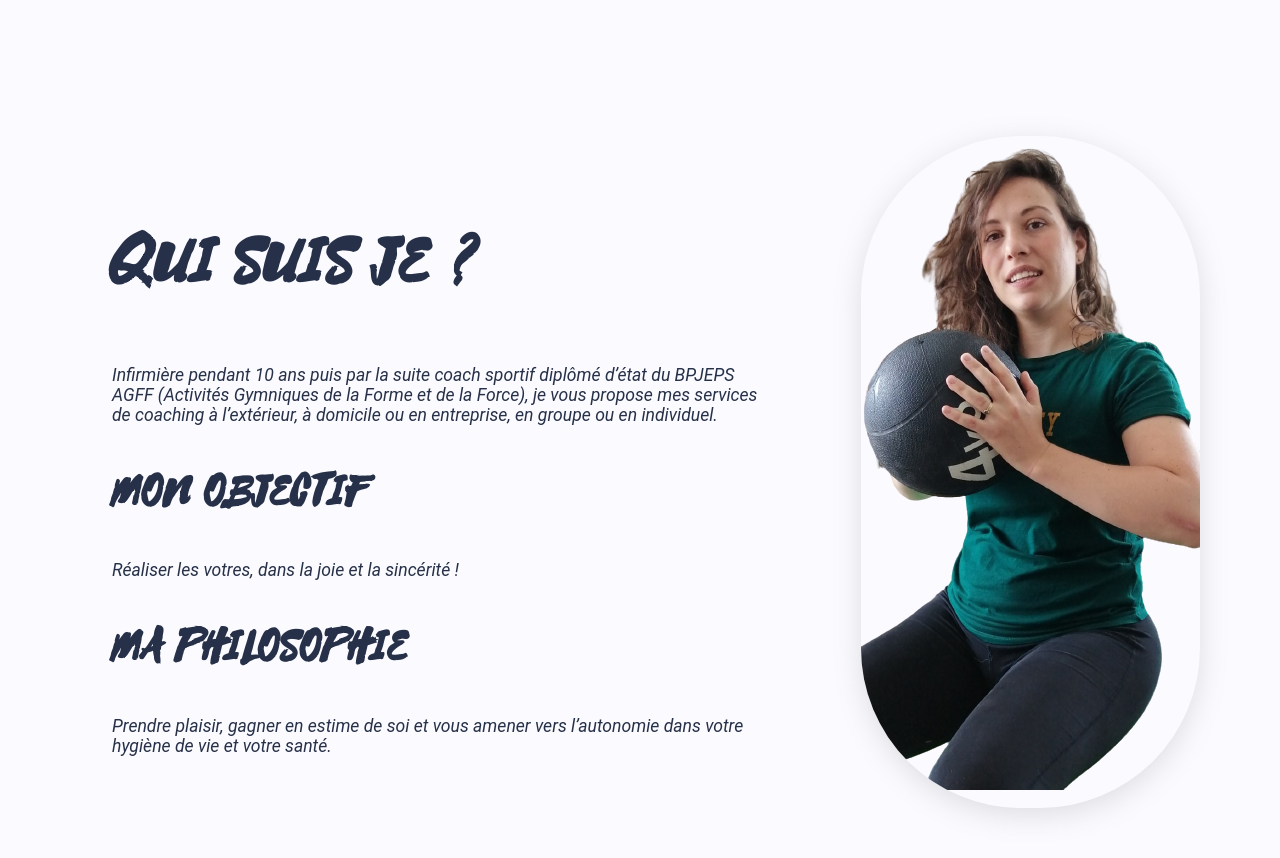
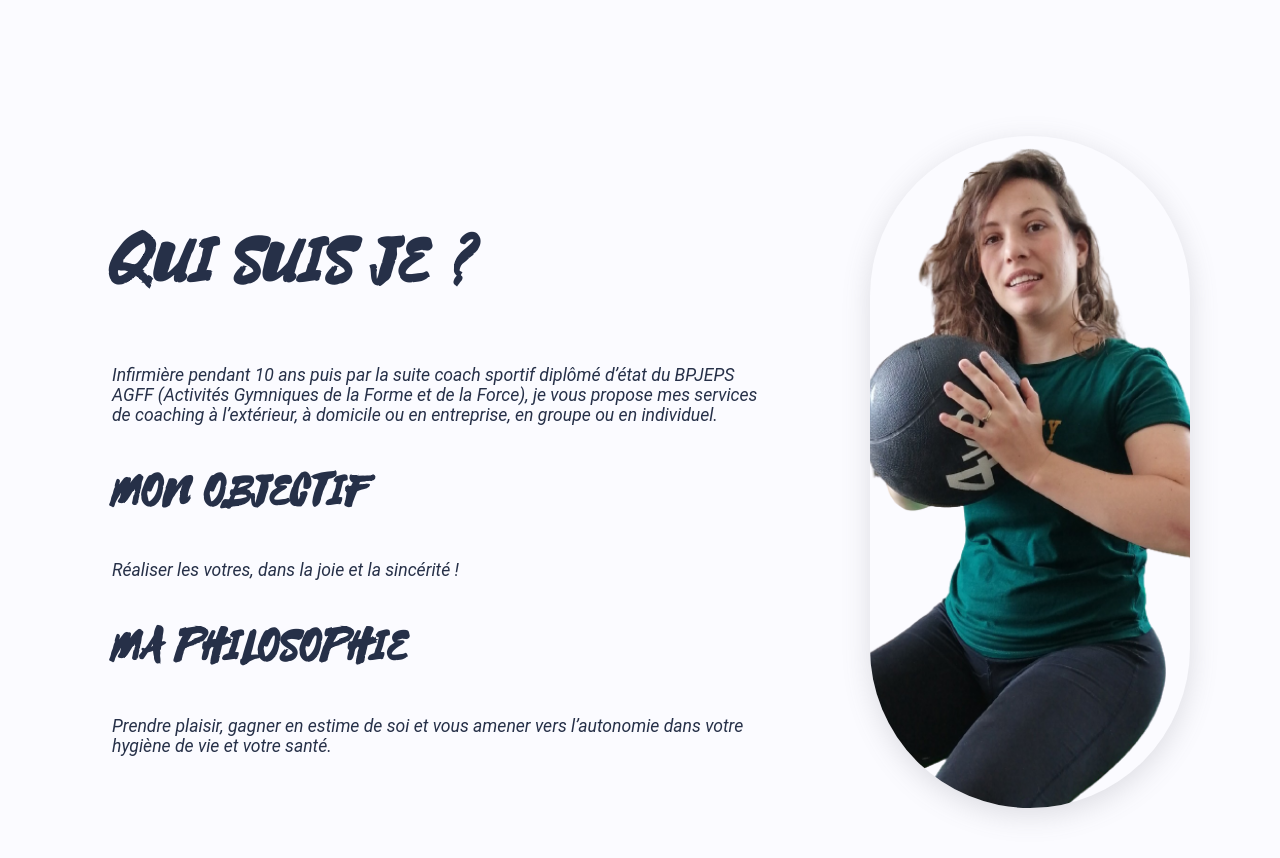
Before and after one commit to danidji/mama_mouv, a Next.js app: page / in a window 1280 px wide. Shown: the part 760-1618 px from the top of the page. Built offline with nearby package versions, Linux system fonts and the light colour scheme.

Commit message:
MOD - affichage image présentation

```diff
--- a/components/MainContent.jsx
+++ b/components/MainContent.jsx
@@ -67,15 +67,19 @@
                     </div>
                     <div className="image_pres">
                         <div className="frame">
+                            <div style={{width:'100%', height:'100%', position:'relative'}}>
                                 <Image
-                                // src="/images/mama_mouv6.png"
-                                src={presImage}
+                                    src="/images/mama_mouv6.png"
+                                    // src={presImage}
                                     alt="Pres Mama mouv"
                                     className="image_frame"
                                     // width={500}
                                     // height={500}
                                     // layout="responsive"
+                                    layout="fill"
+                                    objectFit="cover"
                                 />
+                            </div>
                         </div>
                     </div>
                 </div>
--- a/styles/general/components/_main_content.sass
+++ b/styles/general/components/_main_content.sass
@@ -38,14 +38,15 @@
             // background-color: red
             .frame
                 height: 100%
+                width: 20rem
                 border-radius: 10rem
                 overflow: hidden
                 // padding: .5rem
                 box-shadow: rgba(100, 100, 111, 0.2) 0px 7px 29px 0px
                 // background-color: $bgc-color
                 .image_frame
-                    height: 100%
-                    width: 100%
+                    // height: 100%
+                    // width: 100%
                     object-fit: cover
                     z-index: 2
     .coaching
```
Lines whose indentation alone changed are shown as unchanged.
